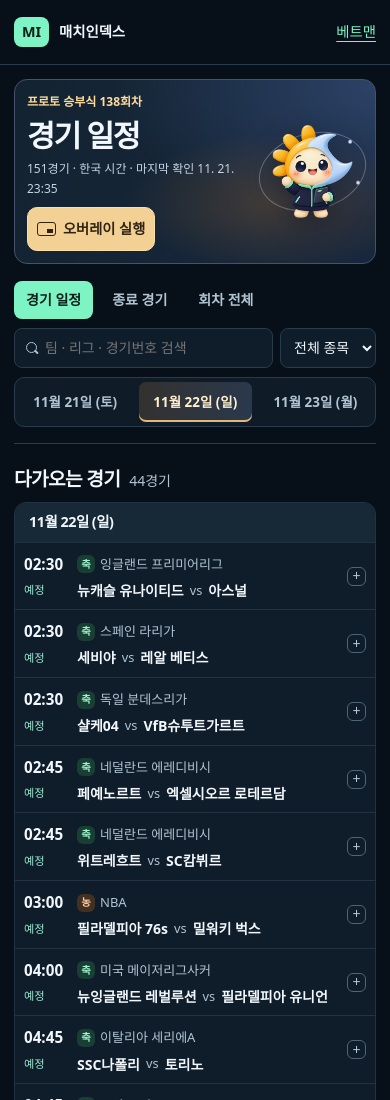
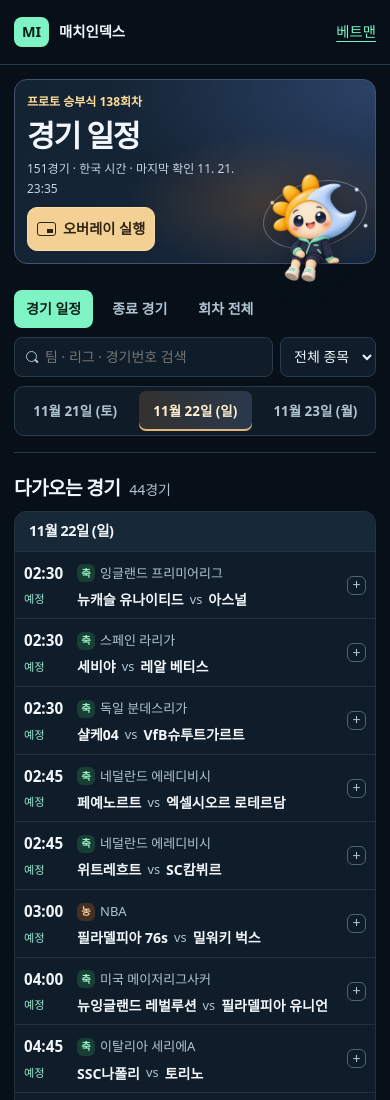
Before and after one commit to pearl-jinju/toto, a plain HTML site: page public/index.html in a window 390 px wide. Shown: the top 1100 px of the page. Drawn offline with Linux system fonts and the light colour scheme; no server answers.

Commit message:
Seat the sun and moon mascot on the schedule banner

```diff
--- a/public/match-visuals.js
+++ b/public/match-visuals.js
@@ -3,7 +3,7 @@ const weatherMotions = {
   calm:"standing", rain:"umbrella", wind:"bracing", fog:"looking", frost:"bundled", heat:"cooling",
   indoor:"courtside", roof:"looking", unknown:"looking"
 };
-const mascotFiles = Object.fromEntries([...new Set([...scoringMotions,...Object.values(weatherMotions)])].map(pose =>
+const mascotFiles = Object.fromEntries([...new Set(["perched",...scoringMotions,...Object.values(weatherMotions)])].map(pose =>
   [pose,new URL(`./assets/mascot/sun-moon-${pose}.png`,import.meta.url).href]
 ));
 const conditions = {
--- a/public/schedule.js
+++ b/public/schedule.js
@@ -214,7 +214,7 @@ export function renderSchedule(main, briefings, params) {
         <p class="schedule-meta"><span id="round-count"></span> · 한국 시간 · <span id="round-updated" role="status"></span></p>
         <button type="button" class="overlay-launch" id="overlay-launch" aria-expanded="false">${canFloat ? "오버레이 실행" : "웹 미니 보기"}</button>
       </div>
-      <div class="schedule-mascot" aria-hidden="true">${mascotArt("standing",false,{eager:true})}</div>
+      <div class="schedule-mascot" aria-hidden="true">${mascotArt("perched",false,{eager:true})}</div>
     </div>
   </section>
   <div class="schedule-controls">
--- a/public/style.css
+++ b/public/style.css
@@ -52,7 +52,7 @@ button,input,.primary{font:inherit;border:1px solid var(--line);background:#1326
 
 .sr-only{position:absolute;width:1px;height:1px;overflow:hidden;clip-path:inset(50%);white-space:nowrap}
 .schedule-page{--table:#0f1c29;--row-line:#233241;--soft:#172836}
-.schedule-top{padding:20px 0 17px}
+.schedule-top{padding:20px 0 38px}
 .schedule-top h1{font-size:clamp(1.9rem,4vw,2.7rem);letter-spacing:-.05em;margin-bottom:4px}
 .schedule-label{margin-bottom:4px;color:var(--accent);font-size:.875rem;font-weight:750}
 .schedule-meta{color:var(--muted);font-size:.875rem;margin:0}
@@ -415,8 +415,9 @@ details[open] > summary .context-plus::after {transform:none}
 }
 
 .schedule-topline {
-  position:relative;isolation:isolate;display:grid;grid-template-columns:minmax(0,1fr) minmax(155px,31%);
-  align-items:center;gap:14px;overflow:hidden;padding:14px clamp(16px,3.4vw,35px);
+  --perch-width:clamp(160px,21vw,214px);
+  position:relative;isolation:isolate;display:grid;grid-template-columns:minmax(0,1fr) var(--perch-width);
+  align-items:center;gap:14px;min-height:181px;padding:14px clamp(16px,3.4vw,35px);
   border:1px solid #46516a;border-radius:17px;
   background:radial-gradient(ellipse at 72% 67%,#ad71344a,transparent 40%),
     radial-gradient(ellipse at 103% 4%,#5275b75c,transparent 53%),linear-gradient(108deg,#132331,#18273d);
@@ -426,23 +427,27 @@ details[open] > summary .context-plus::after {transform:none}
 .schedule-topline .schedule-meta {color:#c4d4e5}
 .schedule-topline .overlay-launch {margin-top:11px;background:#f3d194;border-color:#f9dfa9;color:#2f2414}
 .schedule-topline .overlay-launch:hover {background:#ffe2a9}
-.schedule-mascot {position:relative;display:grid;place-items:center;min-width:0}
-.schedule-mascot::before {content:"";position:absolute;width:92%;height:74%;border:1px solid #dce8ff52;border-radius:50%;transform:rotate(-15deg)}
-.schedule-mascot::after {content:"";position:absolute;inset:4% 1%;background:
+.schedule-mascot {
+  position:absolute;inset-inline-end:clamp(9px,3vw,37px);inset-block-start:100%;width:var(--perch-width);
+  /* The right hand and seat meet the banner edge at this point in the cutout. */
+  transform:translateY(-81.5%);pointer-events:none;z-index:2;
+}
+.schedule-mascot::before {content:"";position:absolute;inset:10% 4% auto;width:92%;height:57%;border:1px solid #dce8ff52;border-radius:50%;transform:rotate(-15deg)}
+.schedule-mascot::after {content:"";position:absolute;inset:4% 1% 24%;background:
   radial-gradient(circle at 12% 34%,#ffdc9c 0 1px,transparent 2.5px),
   radial-gradient(circle at 88% 18%,#d8e6ff 0 1px,transparent 2.5px),
   radial-gradient(circle at 96% 62%,#d8e6ff 0 1px,transparent 2.5px)}
-.schedule-mascot .mascot-art {width:clamp(130px,17vw,170px);max-height:none;z-index:1;filter:drop-shadow(0 9px 14px #08122377)}
+.schedule-mascot .mascot-art {width:100%;max-height:none;z-index:1;filter:drop-shadow(0 6px 10px #08122377)}
 .overlay-heading {min-width:0;display:flex;align-items:center;gap:5px}
 .overlay-heading strong,.overlay-heading small {display:block}
 .overlay-heading small {font-size:.72rem;color:var(--muted);line-height:1.15}
 .overlay-mascot {width:32px;height:32px;flex:none}
 @media(max-width:580px){
-  .schedule-topline {grid-template-columns:minmax(0,1fr) clamp(76px,26vw,109px);gap:6px;border-radius:13px;padding:12px}
+  .schedule-top {padding-bottom:26px}
+  .schedule-topline {--perch-width:clamp(95px,29vw,130px);gap:6px;min-height:122px;border-radius:13px;padding:12px}
+  .schedule-mascot {inset-inline-end:4px}
   .schedule-topline .schedule-label,.schedule-topline .schedule-meta {font-size:.75rem}
   .schedule-topline .overlay-launch {margin-top:8px;padding-inline:9px}
-  .schedule-mascot .mascot-art {width:100%}
-  .schedule-mascot::before {width:106%}
 }
 .overlay-launch {display:inline-flex;align-items:center;justify-content:center;gap:7px;min-height:44px;padding:0 13px;border:1px solid #54877c;border-radius:10px;background:#17352f;color:#c8f8e8;font-size:.89rem;font-weight:760;white-space:nowrap}
 .overlay-launch::before {content:"";width:17px;height:12px;border:1px solid currentColor;border-radius:3px;background:linear-gradient(currentColor,currentColor) right 2px bottom 2px/6px 4px no-repeat}
```
Also changed, not shown: art/matchindex-sun-moon.prompts.txt, public/assets/mascot/sun-moon-perched.png (added).
